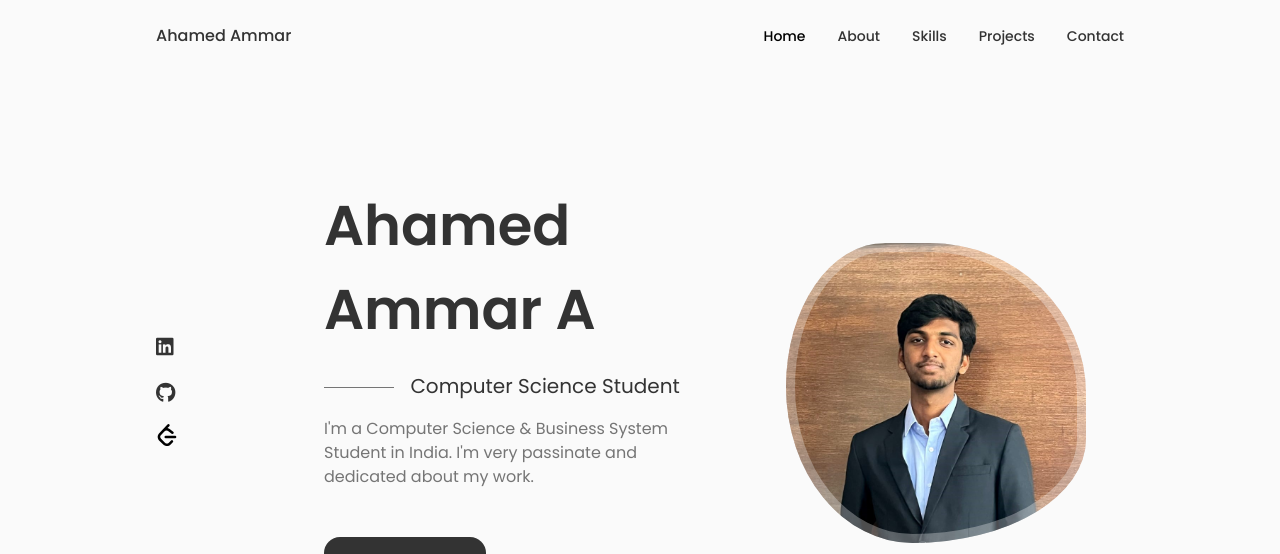
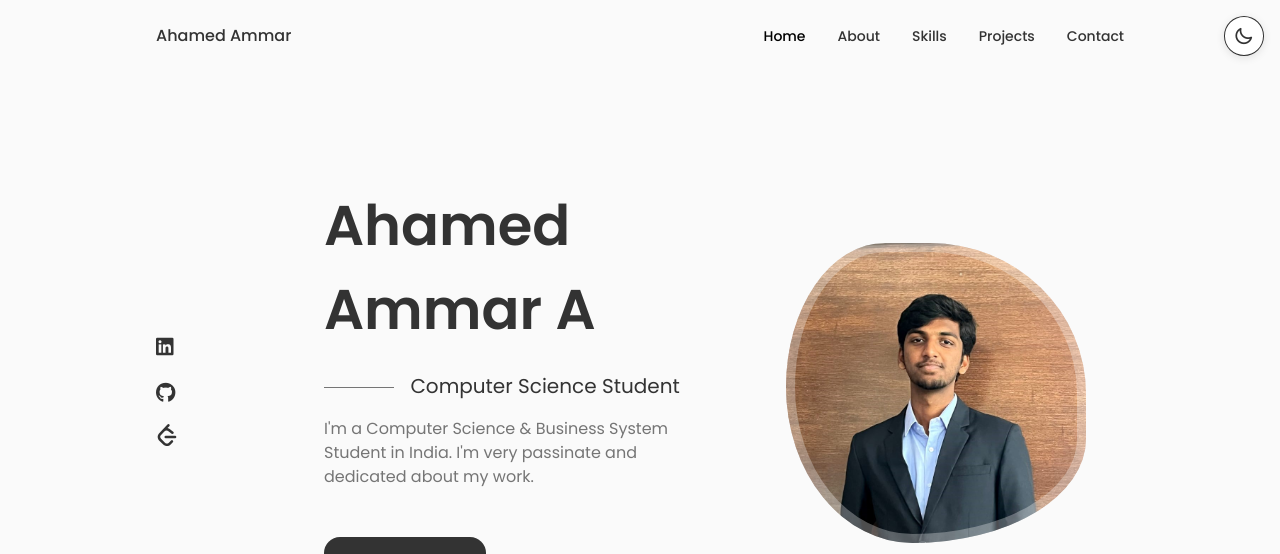
Before and after one commit to Ahamed-ammar/portfolio-react, a React (Vite) app: page / in a window 1280 px wide. Shown: the top 554 px of the page. Built offline with nearby package versions, Linux system fonts and the light colour scheme; some icons are missing.

Commit message:
update Dark mode

```diff
--- a/src/App.css
+++ b/src/App.css
@@ -43,6 +43,16 @@
   --z-fixed: 100;
   --z-model: 1000;
 }
+
+/* Dark mode theme */
+[data-theme="dark"] {
+  --title-color: hsl(var(--hue), var(--sat), 95%);
+  --title-color-dark: hsl(var(--hue), var(--sat), 100%);
+  --text-color: hsl(var(--hue), var(--sat), 75%);
+  --body-color: hsl(var(--hue), var(--sat), 8%);
+  --container-color: hsl(var(--hue), var(--sat), 12%);
+}
+
 /*Responsive typography*/
 @media screen and (max-width: 992px) {
   :root {
--- a/src/components/header/Header.jsx
+++ b/src/components/header/Header.jsx
@@ -1,9 +1,12 @@
 import React, { useState } from "react";
 import "./header.css";
+import { ThemeToggle } from "../theme/ThemeToggle";
+
 export const Header = () => {
   const [Toggle, showMenu] = useState(false);
   return (
     <header className="header">
+      <ThemeToggle />
       <nav className="nav container">
         <a href="index.html" className="nav_logo">
           Ahamed Ammar
--- a/src/components/home/social.jsx
+++ b/src/components/home/social.jsx
@@ -28,7 +28,7 @@ const Social = () => {
         target='_blank'
         rel='noreferrer'
       >
-        <SiLeetcode size={22} color="black" /> {/* LeetCode icon */}
+        <SiLeetcode size={22} /> {/* LeetCode icon now uses currentColor so it follows the theme */}
       </a>
     </div>
   );
--- /dev/null
+++ b/src/components/theme/ThemeToggle.css
@@ -0,0 +1,85 @@
+.theme-toggle {
+  position: fixed;
+  top: 1rem;
+  right: 1rem;
+  z-index: calc(var(--z-fixed) + 1);
+  display: flex;
+  align-items: center;
+  justify-content: center;
+  width: 2.5rem;
+  height: 2.5rem;
+  border-radius: 50%;
+  background-color: var(--container-color);
+  color: var(--title-color);
+  border: 1px solid var(--title-color);
+  cursor: pointer;
+  transition: all 0.3s ease;
+  box-shadow: 0 2px 8px rgba(0, 0, 0, 0.1);
+}
+
+.theme-toggle:hover {
+  background-color: var(--title-color);
+  color: var(--container-color);
+  transform: scale(1.1);
+  box-shadow: 0 4px 12px rgba(0, 0, 0, 0.15);
+}
+
+.theme-toggle:focus {
+  outline: 2px solid var(--title-color);
+  outline-offset: 2px;
+}
+
+.theme-toggle:active {
+  transform: scale(0.95);
+}
+
+.theme-toggle-icon {
+  font-size: 1.25rem;
+  display: flex;
+  align-items: center;
+  justify-content: center;
+  transition: transform 0.3s ease;
+}
+
+.theme-toggle:hover .theme-toggle-icon {
+  transform: rotate(15deg);
+}
+
+.sr-only {
+  position: absolute;
+  width: 1px;
+  height: 1px;
+  padding: 0;
+  margin: -1px;
+  overflow: hidden;
+  clip: rect(0, 0, 0, 0);
+  white-space: nowrap;
+  border-width: 0;
+}
+
+/* Responsive adjustments */
+@media screen and (max-width: 768px) {
+  .theme-toggle {
+    top: 0.75rem;
+    right: 0.75rem;
+    width: 2.25rem;
+    height: 2.25rem;
+  }
+
+  .theme-toggle-icon {
+    font-size: 1.1rem;
+  }
+}
+
+@media screen and (max-width: 350px) {
+  .theme-toggle {
+    top: 0.5rem;
+    right: 0.5rem;
+    width: 2rem;
+    height: 2rem;
+  }
+
+  .theme-toggle-icon {
+    font-size: 1rem;
+  }
+}
--- /dev/null
+++ b/src/components/theme/ThemeToggle.jsx
@@ -0,0 +1,36 @@
+import React from 'react';
+import { useTheme } from '../../contexts/ThemeContext';
+import './ThemeToggle.css';
+
+export const ThemeToggle = () => {
+  const { theme, toggleTheme, isDark } = useTheme();
+
+  const handleKeyDown = (e) => {
+    if (e.key === 'Enter' || e.key === ' ') {
+      e.preventDefault();
+      toggleTheme();
+    }
+  };
+
+  return (
+    <button
+      className="theme-toggle"
+      onClick={toggleTheme}
+      onKeyDown={handleKeyDown}
+      aria-label={isDark ? 'Switch to light mode' : 'Switch to dark mode'}
+      aria-pressed={isDark}
+      title={isDark ? 'Switch to light mode' : 'Switch to dark mode'}
+    >
+      <span className="theme-toggle-icon" aria-hidden="true">
+        {isDark ? (
+          <i className="uil uil-sun" />
+        ) : (
+          <i className="uil uil-moon" />
+        )}
+      </span>
+      <span className="sr-only">
+        {isDark ? 'Switch to light mode' : 'Switch to dark mode'}
+      </span>
+    </button>
+  );
+};
--- /dev/null
+++ b/src/contexts/ThemeContext.jsx
@@ -0,0 +1,72 @@
+import React, { createContext, useContext, useEffect, useState } from 'react';
+
+const ThemeContext = createContext();
+
+const THEME_STORAGE_KEY = 'portfolio-theme';
+
+export const useTheme = () => {
+  const context = useContext(ThemeContext);
+  if (!context) {
+    throw new Error('useTheme must be used within a ThemeProvider');
+  }
+  return context;
+};
+
+export const ThemeProvider = ({ children }) => {
+  const [theme, setTheme] = useState(() => {
+    // Check localStorage first
+    const savedTheme = localStorage.getItem(THEME_STORAGE_KEY);
+    if (savedTheme === 'light' || savedTheme === 'dark') {
+      return savedTheme;
+    }
+    // Check system preference
+    if (window.matchMedia && window.matchMedia('(prefers-color-scheme: dark)').matches) {
+      return 'dark';
+    }
+    // Default to light
+    return 'light';
+  });
+
+  useEffect(() => {
+    // Apply theme to document
+    document.documentElement.setAttribute('data-theme', theme);
+    localStorage.setItem(THEME_STORAGE_KEY, theme);
+  }, [theme]);
+
+  useEffect(() => {
+    // Listen for system theme changes
+    const mediaQuery = window.matchMedia('(prefers-color-scheme: dark)');
+
+    const handleChange = (e) => {
+      // Only auto-switch if user hasn't manually set a preference
+      const savedTheme = localStorage.getItem(THEME_STORAGE_KEY);
+      if (!savedTheme) {
+        setTheme(e.matches ? 'dark' : 'light');
+      }
+    };
+
+    // Modern browsers
+    if (mediaQuery.addEventListener) {
+      mediaQuery.addEventListener('change', handleChange);
+      return () => mediaQuery.removeEventListener('change', handleChange);
+    }
+    // Fallback for older browsers
+    else if (mediaQuery.addListener) {
+      mediaQuery.addListener(handleChange);
+      return () => mediaQuery.removeListener(handleChange);
+    }
+  }, []);
+
+  const toggleTheme = () => {
+    setTheme((prevTheme) => (prevTheme === 'light' ? 'dark' : 'light'));
+  };
+
+  const value = {
+    theme,
+    toggleTheme,
+    isDark: theme === 'dark',
+    isLight: theme === 'light',
+  };
+
+  return <ThemeContext.Provider value={value}>{children}</ThemeContext.Provider>;
+};
--- a/src/main.jsx
+++ b/src/main.jsx
@@ -3,13 +3,16 @@ import './index.css';
 import ReactDOM from 'react-dom/client';
 import App from './App.jsx';
 import { BrowserRouter } from 'react-router-dom';
+import { ThemeProvider } from './contexts/ThemeContext';
 
 const basename = import.meta.env.MODE === 'production' ? '/portfolio-react' : '/';
 
 ReactDOM.createRoot(document.getElementById('root')).render(
   <React.StrictMode>
-    <BrowserRouter basename={basename}>
-      <App />
-    </BrowserRouter>
+    <ThemeProvider>
+      <BrowserRouter basename={basename}>
+        <App />
+      </BrowserRouter>
+    </ThemeProvider>
   </React.StrictMode>
 );
```
